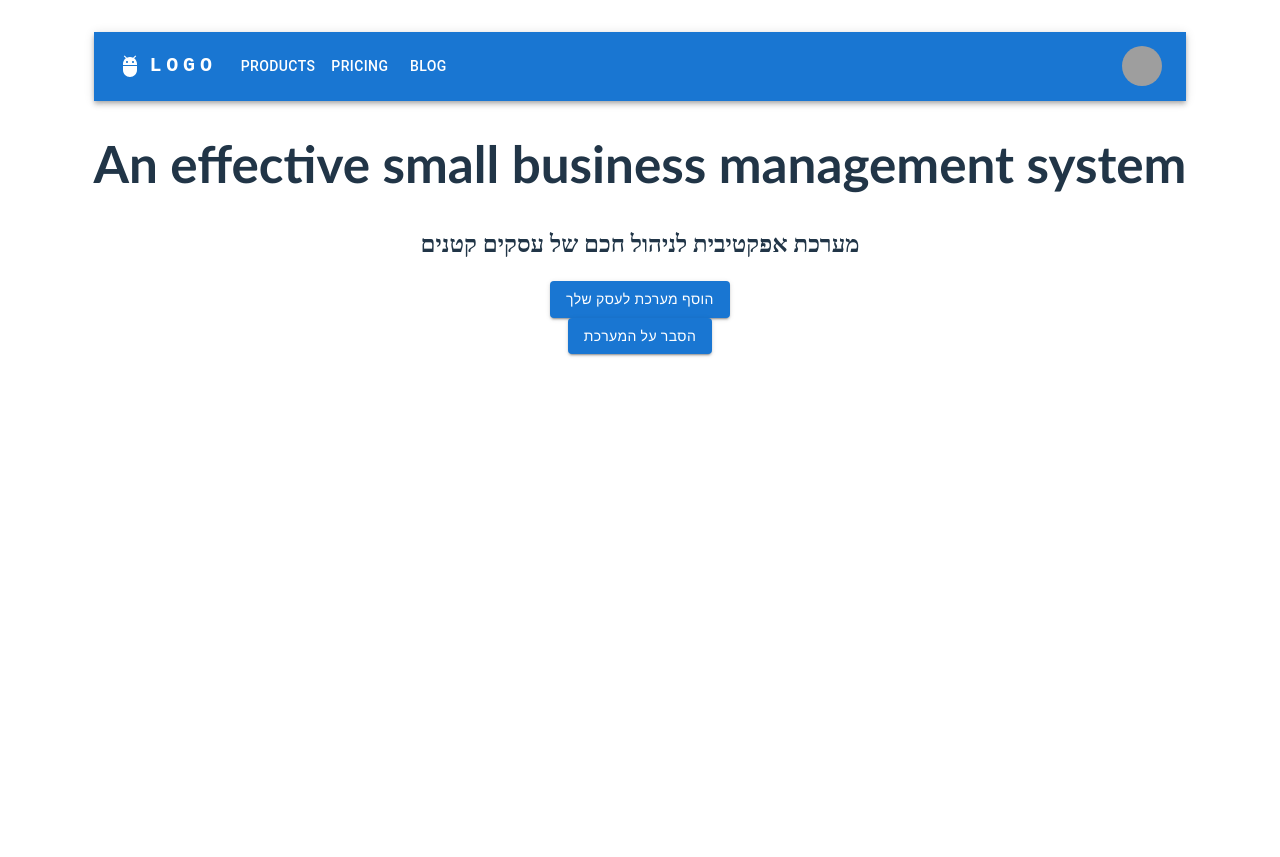
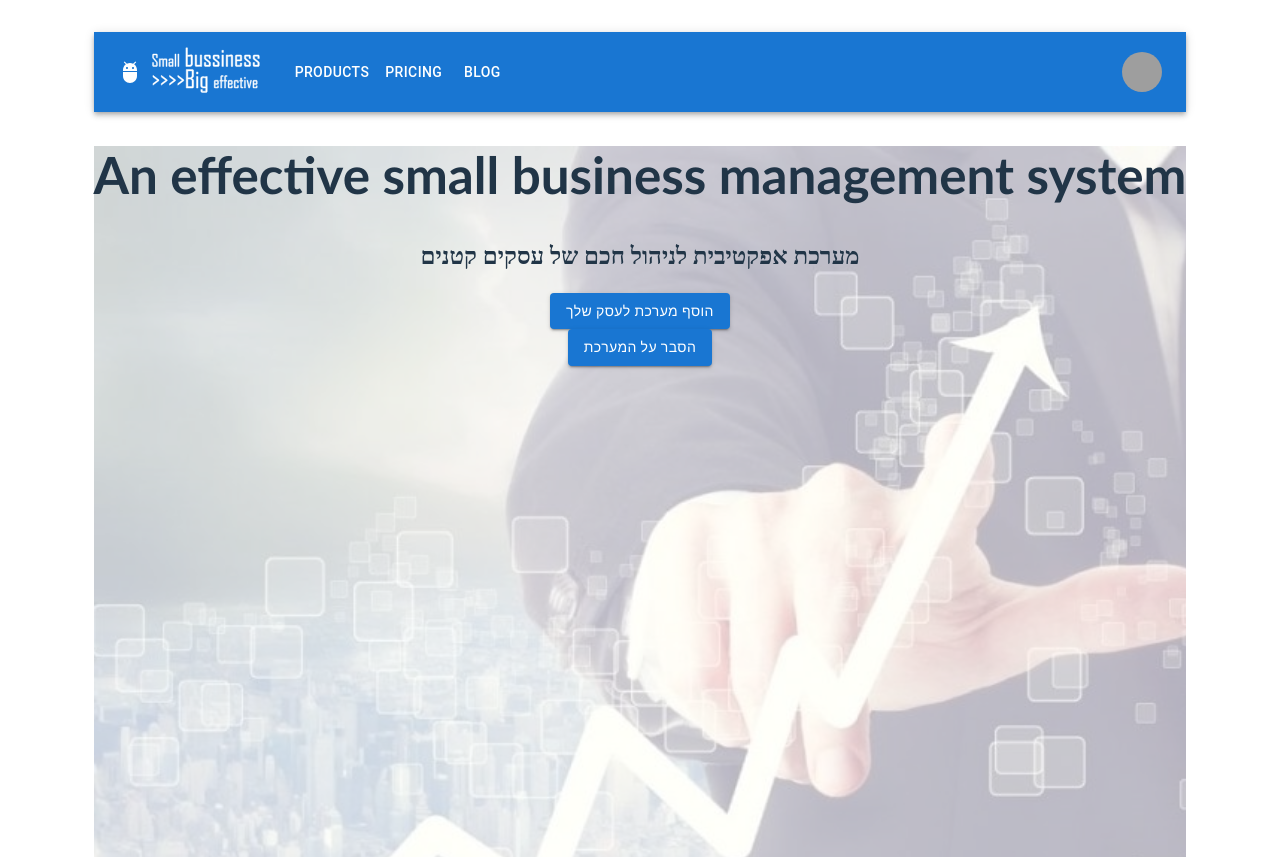
Before and after one commit to Shifra-fraiman/smallBusinessManagementSystem, a React (Vite) app: page / in a window 1280 px wide. Shown: the top 857 px of the page. Before the commit the page ends 800 px from the top, so only its background shows below. Built offline with nearby package versions, Linux system fonts and the light colour scheme; grey boxes are pictures that could not be loaded.

Commit message:
add logo

```diff
--- a/src/components/Header/Header.component.tsx
+++ b/src/components/Header/Header.component.tsx
@@ -12,6 +12,7 @@ import Button from '@mui/material/Button';
 import Tooltip from '@mui/material/Tooltip';
 import MenuItem from '@mui/material/MenuItem';
 import AdbIcon from '@mui/icons-material/Adb';
+import logo from '../../assets/logo.svg';
 
 const pages = ['Products', 'Pricing', 'Blog'];
 const settings = ['Profile', 'Account', 'Dashboard', 'Logout'];
@@ -40,6 +41,7 @@ function ResponsiveAppBar() {
       <Container maxWidth="xl">
         <Toolbar disableGutters>
           <AdbIcon sx={{ display: { xs: 'none', md: 'flex' }, mr: 1 }} />
+
           <Typography
             variant="h6"
             noWrap
@@ -55,7 +57,7 @@ function ResponsiveAppBar() {
               textDecoration: 'none',
             }}
           >
-            LOGO
+             <img src={logo} alt="Logo" style={{ height: '80px', marginRight: '8px' }} />
           </Typography>
 
           <Box sx={{ flexGrow: 1, display: { xs: 'flex', md: 'none' } }}>
@@ -92,7 +94,9 @@ function ResponsiveAppBar() {
               ))}
             </Menu>
           </Box>
+
           <AdbIcon sx={{ display: { xs: 'flex', md: 'none' }, mr: 1 }} />
+
           <Typography
             variant="h5"
             noWrap
@@ -109,8 +113,10 @@ function ResponsiveAppBar() {
               textDecoration: 'none',
             }}
           >
+
             LOGO
           </Typography>
+
           <Box sx={{ flexGrow: 1, display: { xs: 'none', md: 'flex' } }}>
             {pages.map((page) => (
               <Button
@@ -122,6 +128,7 @@ function ResponsiveAppBar() {
               </Button>
             ))}
           </Box>
+
           <Box sx={{ flexGrow: 0 }}>
             <Tooltip title="Open settings">
               <IconButton onClick={handleOpenUserMenu} sx={{ p: 0 }}>
--- a/src/pages/HomePage/HomePage.page.css
+++ b/src/pages/HomePage/HomePage.page.css
@@ -4,3 +4,22 @@
     justify-content: center;
     align-items: center;
 }
+
+#mainContainer {
+    position: relative; /* Set position to relative */
+    width: 100%;
+    height: 100vh;
+}
+
+#mainContainer::before {
+    content: ''; /* Required for pseudo-elements */
+    position: absolute; /* Position it absolutely */
+    top: 0;
+    left: 0;
+    right: 0;
+    bottom: 0;
+    background-image: url('../../assets/bussinessHands.jpg');
+    background-size: cover;
+    opacity: 0.3; /* Adjust opacity here */
+    z-index: -1; /* Send it behind other content */
+}
```
